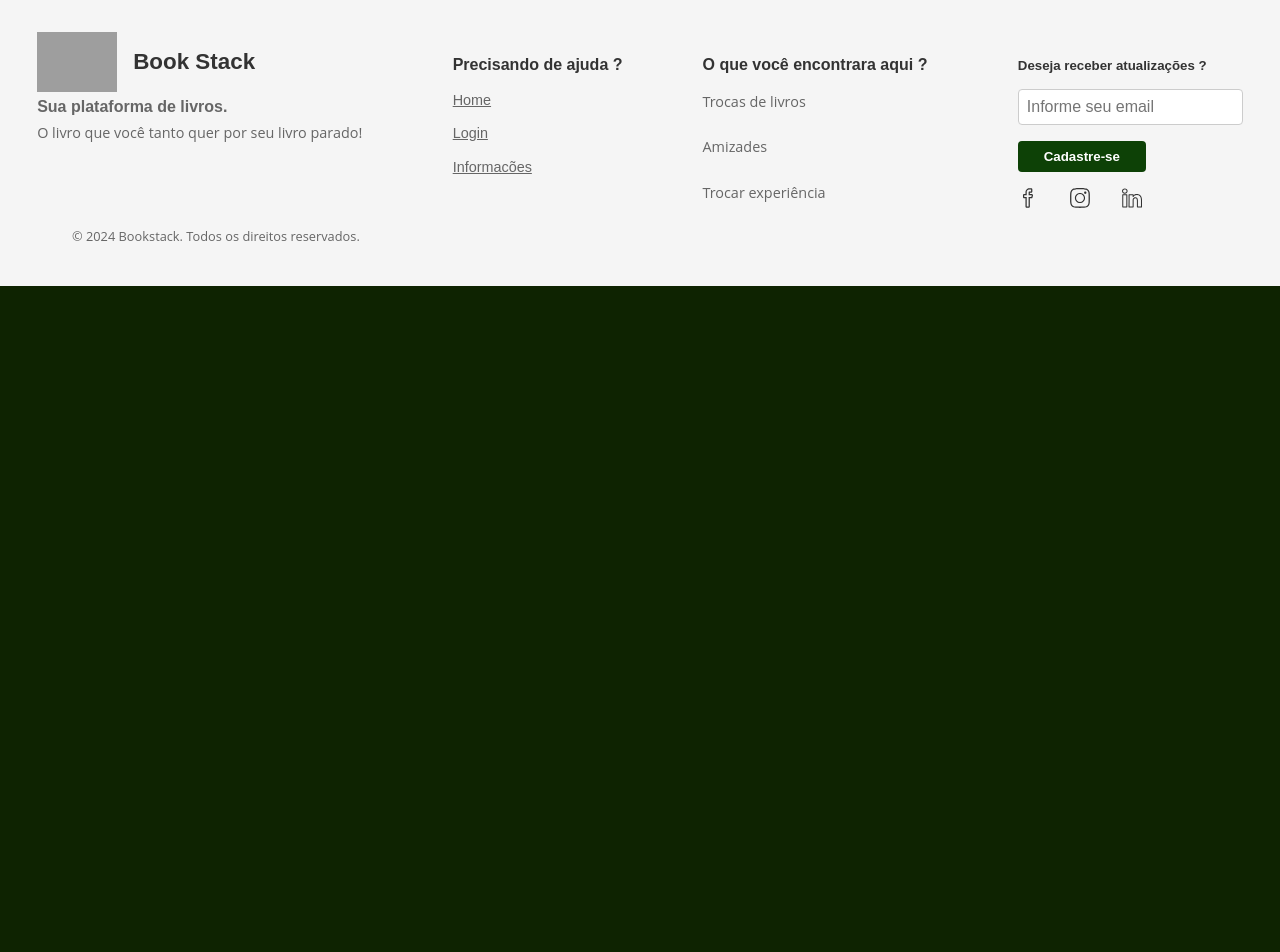
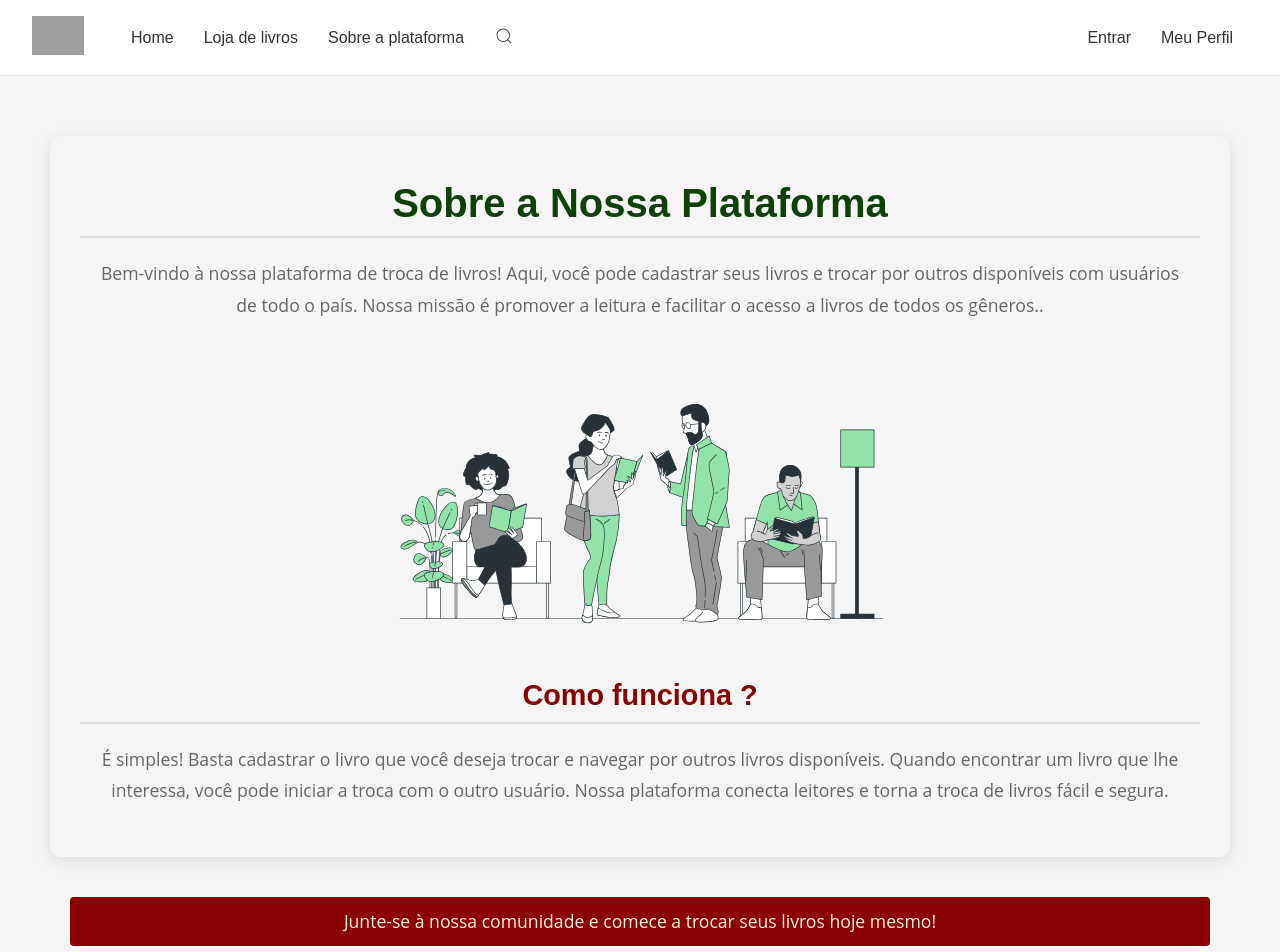
Before and after one commit to Avanti-BookStack/book_main_project, a React (Vite) app: page /informacoes in a window 1280 px wide. Shown: the top 952 px of the page. Before the commit the page ends 800 px from the top, so only its background shows below. Built offline with nearby package versions, Linux system fonts and the light colour scheme; grey boxes are pictures that could not be loaded.

Commit message:
Adição da pagina Sobre a plataforma

```diff
--- a/src/App.jsx
+++ b/src/App.jsx
@@ -6,6 +6,7 @@ import BookList from './pages/BookList/BookList'; // Novo import
 import Footer from './components/Footer/Footer';
 import BookRegister from './pages/BookRegister/BookRegister';
 import PerfilUser from './pages/Perfil/PerfilUser'
+import About from './pages/About/About'
 
 const App = () => {
   return (
@@ -17,6 +18,7 @@ const App = () => {
         <Route path="/buscar-livros" element={<BookList />} />
         <Route path="/cadastrar-livro" element={<BookRegister />} />
         <Route path="/perfil" element={<PerfilUser />} />
+        <Route path="/informacoes" element={<About />} />
       </Routes>
       <Footer/>
     </BrowserRouter>
--- /dev/null
+++ b/src/pages/About/About.css
@@ -0,0 +1,92 @@
+/*.about {
+    font-family: Arial, sans-serif;
+    background-color: #e0e0e0;
+    color: #333;
+    line-height: 1.6;
+    margin: 0;
+    padding: 0;
+  }
+
+  .app {
+    max-width: 1200px;
+    margin: 0 auto;
+    padding: 200px;
+  } */
+
+  /* Estilos para o componente About */
+  .about {
+    background-color: #F5F5F5;
+    padding: 60px;
+    text-align: center;
+    padding-right: 50px;
+    padding-left: 50px;
+    border-bottom: 2px solid #e0e0e0;
+  }
+
+  .about h1 {
+    color: #0d4106;
+    font-size: 2.5em;
+    margin-bottom: 20px;
+    text-align: center;
+    padding-bottom: 10px;
+    margin-top: 5px;
+    padding-top: 10px;
+    border-bottom: 2px solid #e0e0e0;
+  }
+
+  .about p {
+    color: #666;
+    font-size: 1.1em;
+    margin: 20px;
+  }
+
+  .about-section {
+    margin-bottom: 40px;
+    border-radius: 10px;
+    box-shadow: 0 4px 15px rgba(0, 0, 0, 0.1);
+    padding: 30px;
+    transition: transform 0.3s ease;
+  }
+
+  .about-section:hover {
+    transform: translateY(-5px);
+  }
+
+  .about-section h2 {
+    color: #8B0000;
+    font-size: 1.8em;
+    margin-bottom: 15px;
+    border-bottom: 2px solid #e0e0e0;
+    padding-bottom: 10px;
+    text-align: center;
+  }
+
+  .about-section p {
+    color: #666;
+    font-size: 1.1em;
+    line-height: 1.8;
+  }
+
+  .phrase {
+    background-color: #8B0000;
+    border: none;
+    border-radius: 4px;
+    color: beige !important;
+    display: block;
+    font-size: 1.1em;
+    margin: 30px auto 0;
+    padding: 12px 24px;
+    text-align: center;
+
+  }
+
+
+  .about-image {
+    text-align: center;
+  }
+
+  .about-image img {
+    max-width: 95%;
+    height: auto;
+    width: 500px;
+  }
--- /dev/null
+++ b/src/pages/About/About.jsx
@@ -0,0 +1,32 @@
+import Header from '../../components/Header/Header';
+import './About.css';
+
+const About = () => {
+  return (
+    <>
+    < Header/>
+    <div className="about">
+      <div className="about-section">
+        <h1>Sobre a Nossa Plataforma</h1>
+        <p>Bem-vindo à nossa plataforma de troca de livros! Aqui,
+          você pode cadastrar seus livros
+          e trocar por outros disponíveis
+        com usuários de todo o país. Nossa missão é promover a
+        leitura e facilitar o acesso a livros de todos os gêneros..</p>
+        <div className="about-image">
+        <img src='src\assets\reading-book.svg' alt="Troca de livros" />
+      </div>
+       <h2>Como funciona ?</h2>
+        <p>É simples! Basta cadastrar o livro que você deseja trocar e navegar por outros livros disponíveis. Quando
+        encontrar um livro que lhe interessa, você pode iniciar a
+        troca com o outro usuário. Nossa plataforma conecta leitores
+        e torna a troca de livros fácil e segura.</p>
+      </div>
+      <p className='phrase'>Junte-se à nossa comunidade e comece a trocar seus livros hoje mesmo!</p>
+
+    </div>
+    </>
+  );
+};
+
+export default About;
```
Also changed, not shown: src/assets/reading-book.svg (added).
